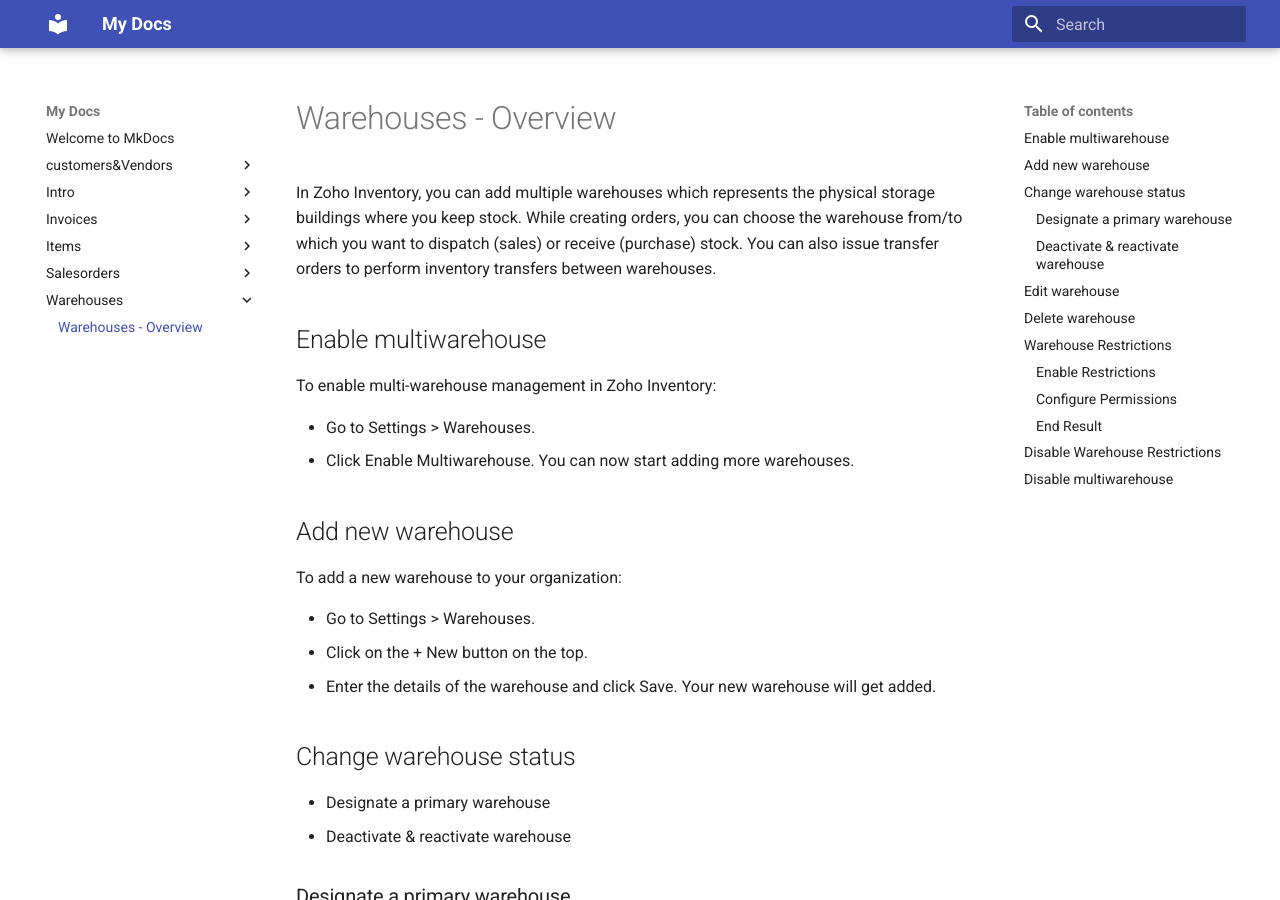
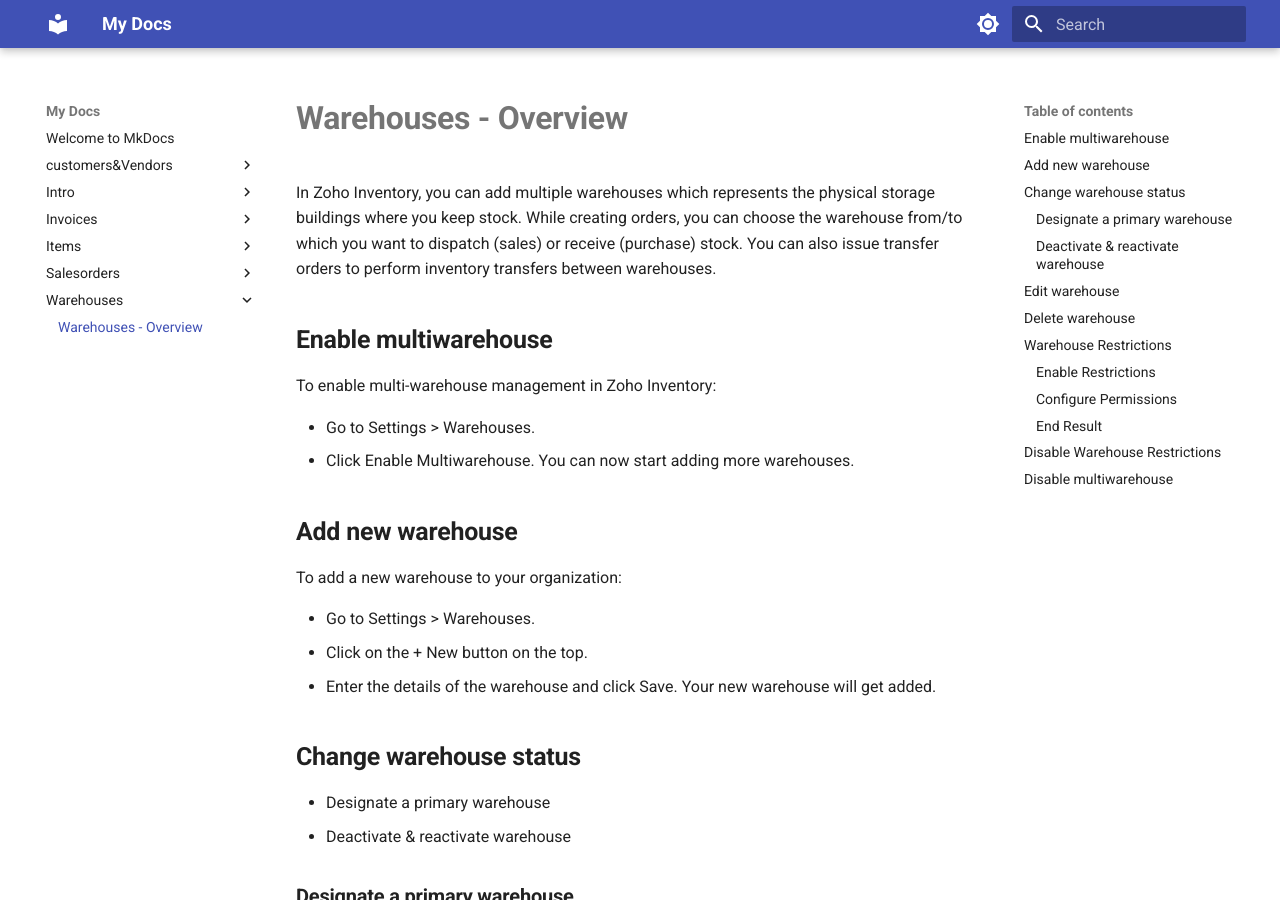
Before and after one commit to nandhakumar2611/mindx-inventory-docs, an MkDocs documentation site: the page built from docs/warehouses/overview.md, in a window 1280 px wide and 900 px high. Built offline with MkDocs 1.6.1 and Material for MkDocs 9.7.7, drawn with Linux system fonts in a browser that asks for light colours.

````diff
--- a/docs/warehouses/overview.md
+++ b/docs/warehouses/overview.md
@@ -1,15 +1,15 @@
-# Warehouses - Overview
+# **Warehouses - Overview**
 
 In Zoho Inventory, you can add multiple warehouses which represents the physical storage buildings where you keep stock. While creating orders, you can choose the warehouse from/to which you want to dispatch (sales) or receive (purchase) stock. You can also issue transfer orders to perform inventory transfers between warehouses.
 
-## Enable multiwarehouse
+## **Enable multiwarehouse**
 
 To enable multi-warehouse management in Zoho Inventory:
 
 - Go to Settings > Warehouses.
 - Click Enable Multiwarehouse. You can now start adding more warehouses.
 
-## Add new warehouse
+## **Add new warehouse**
 
 To add a new warehouse to your organization:
 
@@ -17,12 +17,12 @@ To add a new warehouse to your organization:
 - Click on the + New button on the top.
 - Enter the details of the warehouse and click Save. Your new warehouse will get added.
 
-## Change warehouse status
+## **Change warehouse status**
 
 - Designate a primary warehouse
 - Deactivate & reactivate warehouse
 
-### Designate a primary warehouse
+### **Designate a primary warehouse**
 When you enable multiwarehouse in Zoho Inventory, your first warehouse is created by default with the organization address and is set as the Primary Warehouse. Whenever a transaction is created for an item the stock of the primary warehouse gets affected.
 
 To change the primary warehouse:
@@ -32,12 +32,12 @@ To change the primary warehouse:
 - Select Mark as primary.
 - Confirm your selection in the pop-up that follows. The warehouse will now be marked as the primary warehouse.
 
-### Deactivate & reactivate warehouse
+### **Deactivate & reactivate warehouse**
 If a warehouse is temporarily not in use, you can change it’s status to Inactive.
 
 ```Pro Tip: When you deactivate a warehouse, the warehouse stock will also be frozen and cannot be used in transactions. Before doing so, it is recommended that you transfer its stock to an active warehouse.```
 
-To deactivate a warehouse:
+**To deactivate a warehouse:**
 
 - Go to Settings > Warehouses.
 - Click the Gear icon drop-down button next to the warehouse of your choice.
@@ -47,14 +47,14 @@ The warehouse will now be marked as Inactive and won’t be available for use in
 
 ```Pro Tip: To deactivate the current primary warehouse, you must first designate another warehouse as primary warehouse and follow the steps mentioned above.```
 
-To reactivate a warehouse:
+**To reactivate a warehouse:**
 
 - Click the Gear icon drop-down button next to the inactive warehouse.
 - Select Mark as Active.
 
 The warehouse will now be active and available for transactions.
 
-## Edit warehouse
+## **Edit warehouse**
 
 To edit the details of an existing warehouse:
 
@@ -63,7 +63,7 @@ To edit the details of an existing warehouse:
 - Make the necessary changes and click Save.
 
 
-## Delete warehouse
+## **Delete warehouse**
 If a warehouse is no longer operational, you can delete it in Zoho Inventory. To delete a warehouse:
 
 - Go to Settings > Warehouses.
@@ -72,11 +72,11 @@ If a warehouse is no longer operational, you can delete it in Zoho Inventory. To
 
 ```Note: You cannot delete a warehouse which has transactions associated with it. Instead, you can mark the warehouse as inactive.```
 
-## Warehouse Restrictions
+## **Warehouse Restrictions**
 
 When you enable multi-warehouse management in Zoho Inventory, all warehouses are initially accessible to all users. To limit their access rights, you can set up restrictions and map users with specific warehouses, so that they can view only those warehouse details.
 
-### Enable Restrictions
+### **Enable Restrictions**
 
 To enable restrictions on warehouses:
 
@@ -87,7 +87,7 @@ To enable restrictions on warehouses:
 5. Click Enable.
 6. You can change your transfer order preferences by clicking Configure on the top.
 
-### Configure Permissions
+### **Configure Permissions**
 
 Once you’ve enabled warehouse restrictions, you can configure permissions for each warehouse:
 
@@ -108,7 +108,7 @@ Alternatively, you can also go to a user’s page to assign warehouses to them.
 6. Select the warehouse that should act as the primary warehouse for this user.
 7. Click Save.
 
-### End Result
+### **End Result**
 
 When you’ve set up permissions, the following changes take effect:
 
@@ -120,7 +120,7 @@ When you’ve set up permissions, the following changes take effect:
     - Create warehouses and assign permitted users to them.
     - Modify the list of permitted users for the warehouses they have access to.
 
-## Disable Warehouse Restrictions
+## **Disable Warehouse Restrictions**
 To remove the restrictions on warehouses:
 
 1. Go to Settings, then Warehouses.
@@ -128,7 +128,7 @@ To remove the restrictions on warehouses:
 3. Choose Disable User Restrictions from the drop-down.
 4. Click the Disable button in the pop-up to confirm your action.
 
-## Disable multiwarehouse
+## **Disable multiwarehouse**
 To disable multi-warehouse management in your organization:
 
 - Go to Settings > Warehouses.
--- a/mkdocs.yml
+++ b/mkdocs.yml
@@ -1,3 +1,18 @@
 site_name: My Docs
 theme:
   name: material
+  logo:
+  font:
+    text: Roboto
+  palette:
+    # Palette toggle for light mode
+    - scheme: default
+      toggle:
+        icon: material/brightness-7
+        name: Switch to dark mode
+
+    # Palette toggle for dark mode
+    - scheme: slate
+      toggle:
+        icon: material/brightness-4
+        name: Switch to light mode
````
